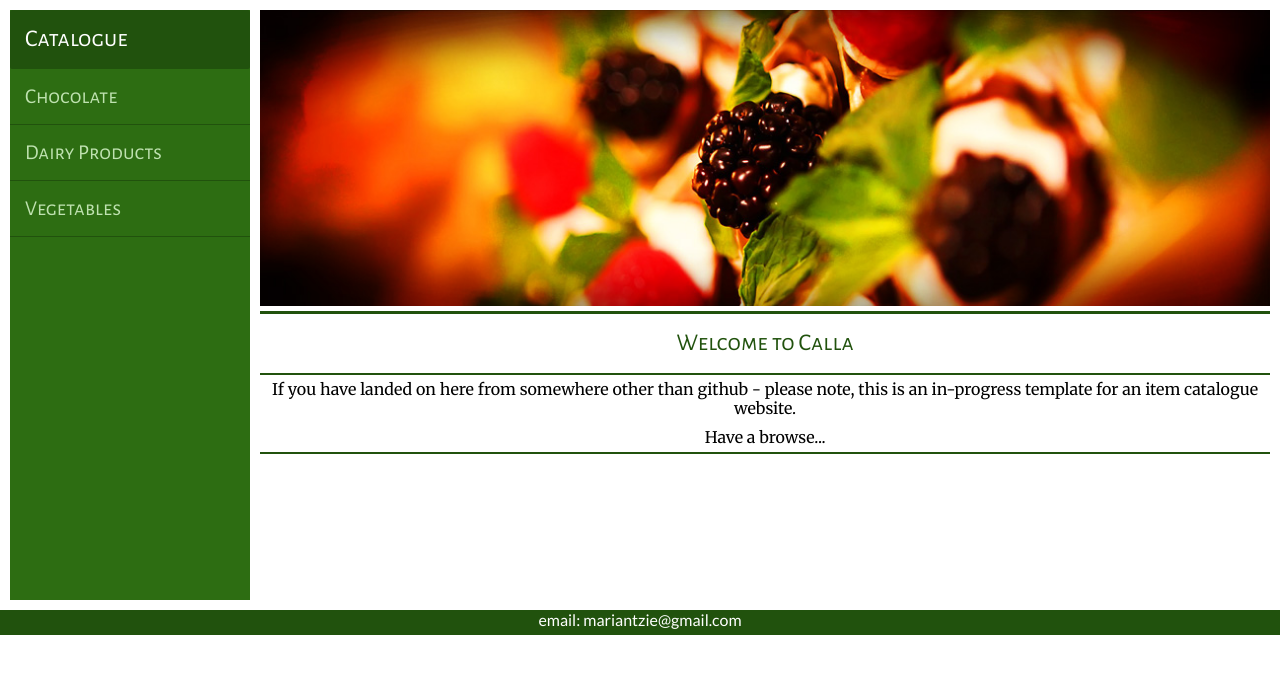
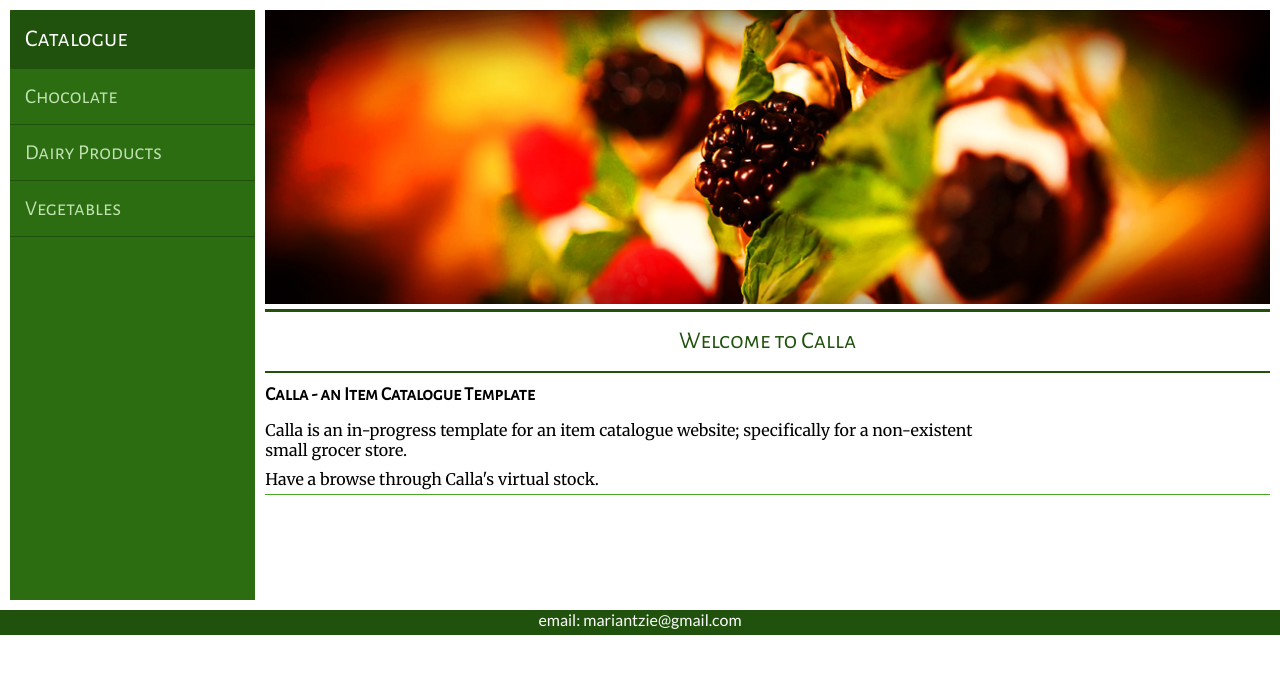
Before and after one commit to antzie/Num-Num-Foods, a Flask app: page / in a window 1280 px wide. Shown: the part 70-744 px from the top of the page. Run offline with Flask 2, Linux system fonts and the light colour scheme; data comes from the database, SQL or seed files in the repository; some web fonts are replaced.

Commit message:
fixed sixe change between pages

```diff
--- a/static/css/style3.css
+++ b/static/css/style3.css
@@ -109,7 +109,7 @@
 }
 .description-container {
 	border-bottom: 1px solid #4ba625;; /*Yellow Green*/
-	padding: 0 5px 5px 5px;
+	/*padding: 0 5px 5px 5px;*/
 	color: black;
 }
 
@@ -126,7 +126,10 @@
 	line-height: 1.2em;
 	padding: 5px 0;
 	font-family: 'Merriweather', serif;
+	max-width: 740px;
 }
+
+
 
 /***************** Side Bar (content-side) Styling *******************/
 .content-side {
--- a/templates/main_page-rev.html
+++ b/templates/main_page-rev.html
@@ -16,11 +16,14 @@
 	<div class="content-main-container">
 		<section class="content-main">
 			<img id="main-img" src="/static/images/chocolate-cake-with-berry-header.jpg" alt="An out of focus picture of the rasberries atop a Chocolate Cake.">
-			<h2 class="heading-non-coloured"> Welcome to Calla </h2>
-			<section class="section-welcome description-lists">
-				<p>If you have landed on here from somewhere other than github - please note, this is an in-progress template for an item catalogue website.</p>
-				<p> Have a browse...</p>
-			</section>
+		<h2 class="heading-non-coloured"> Welcome to Calla </h2>
+			<div class="description-lists">
+				<section class="description-container">
+					<h3 class="heading-description">Calla - an Item Catalogue Template</h3>
+					<p class="description-item"> Calla is an in-progress template for an item catalogue website; specifically for a non-existent small grocer store.</p>
+					<p class="description-price"> Have a browse through Calla's virtual stock.</p>
+				</section>
+			</div>
 		</section>
 	</div>
 </section>
@@ -37,4 +40,7 @@
 				<p> Have a browse...</p>
 			</section>
 		</section>
+
+
+		 If you have landed on here from somewhere other than github - please note, this is an in-progress template for an item catalogue website.
 -->
```
